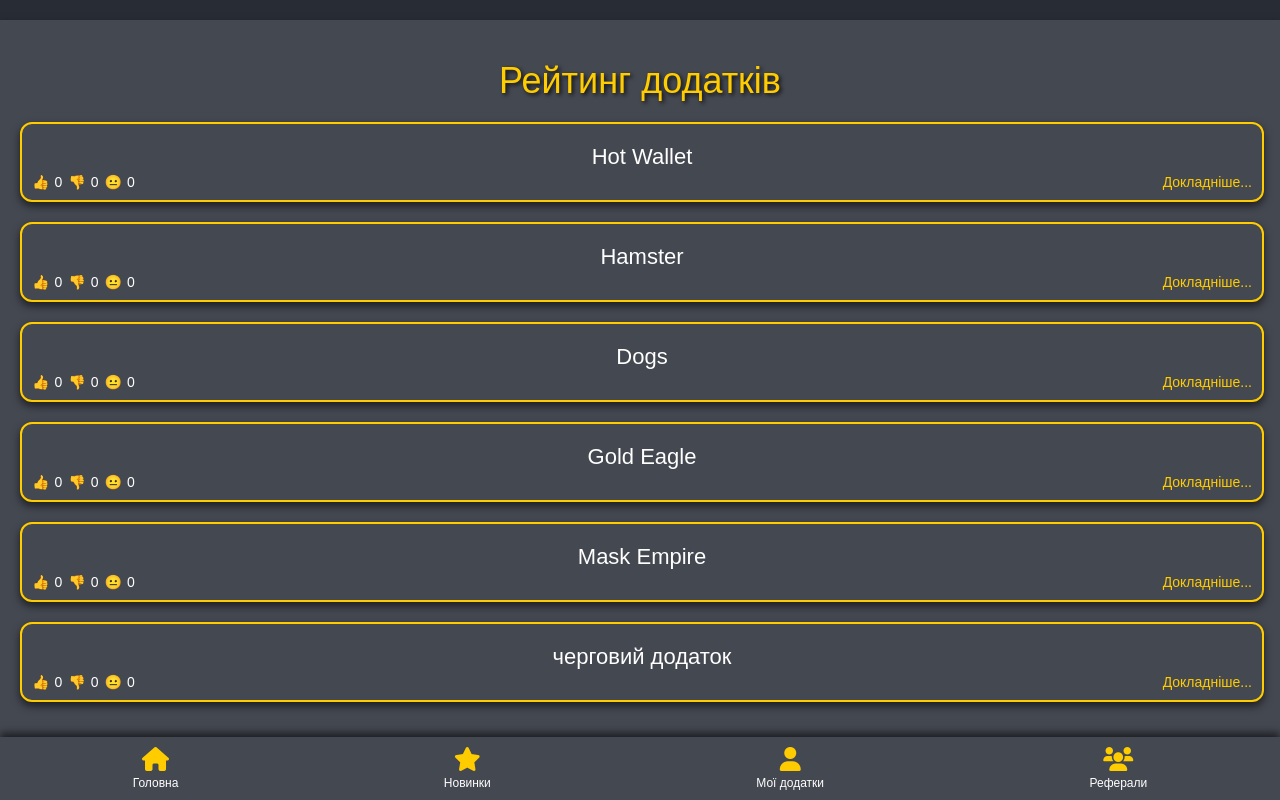
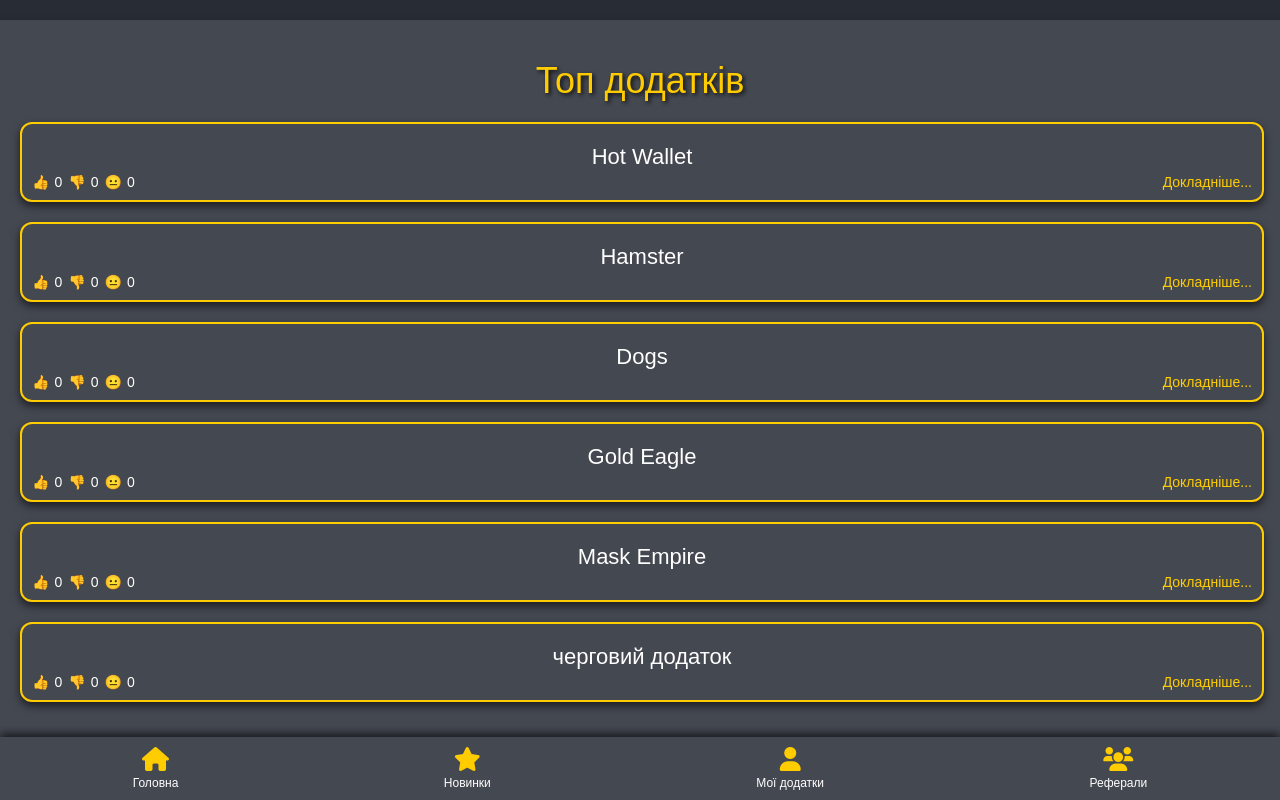
Before and after one commit to Ukrop86/miniapp, a plain HTML site: page index.html in a window 1280 px wide. Drawn offline with Linux system fonts and the light colour scheme.

Commit message:
Update index.html

```diff
--- a/index.html
+++ b/index.html
@@ -14,7 +14,7 @@
 <body>
     <div class="container">
         <div id="home" class="tab-content">
-            <div class="title">Рейтинг додатків</div>
+            <div class="title">Топ додатків</div>
 
             <div class="box">
                 Hot Wallet
```
